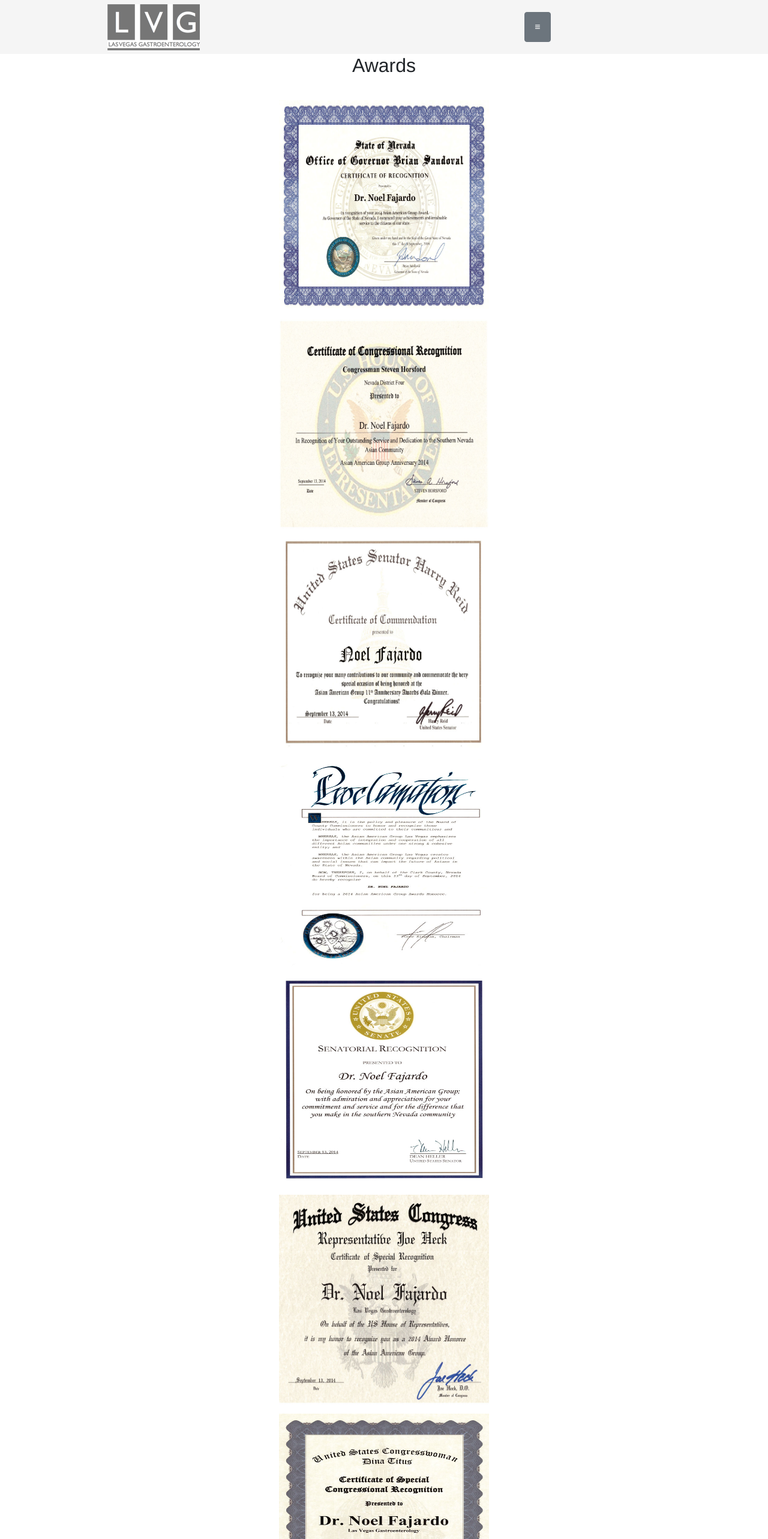
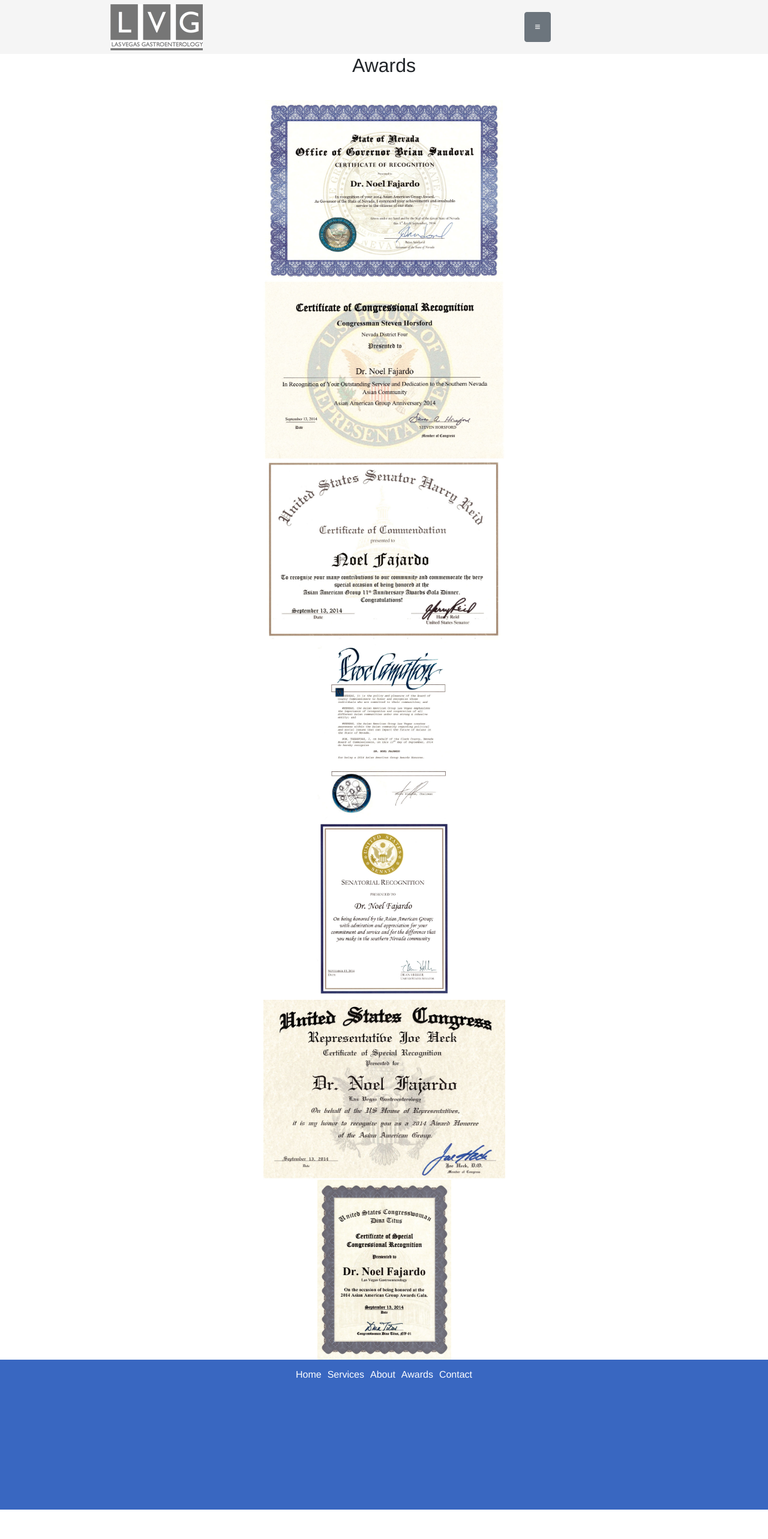
Before and after one commit to Ssimion13/lvewebsite, a React (Create React App) app: page /Awards in a window 1280 px wide. Shown: the top 2566 px of the page at 60% size. After the commit the page ends 2517 px from the top, so only its background shows below. Built offline with nearby package versions, Linux system fonts and the light colour scheme; what react-google-maps would draw is missing.

Commit message:
modals for awards fully set; added page for smartpill

```diff
--- a/src/Pages/AwardModal.js
+++ b/src/Pages/AwardModal.js
@@ -1,7 +1,11 @@
 import React from 'react';
 import { Button, Modal, ModalHeader, ModalBody, ModalFooter } from 'reactstrap';
 
+
+
+
 class ModalExample extends React.Component {
+
   constructor(props) {
     super(props);
     this.state = {
@@ -11,24 +15,35 @@
     this.toggle = this.toggle.bind(this);
   }
 
+
   toggle() {
     this.setState({
       modal: !this.state.modal
     });
   }
 
-  render() {
+  render(props) {
+    const styles = {
+      background: `URL(${this.props.image})`,
+      backgroundPosition: "center",
+      backgroundSize: "contain",
+      backgroundRepeat: "no-repeat",
+      opacity: `${this.props.opacity} || 1`,
+      color: `${this.props.color}` || "white",
+      width: "90%",
+      height: "300px",
+      display: "flex",
+      justifyContent: "center",
+      alignItems: "center",
+    }
     return (
-      <div>
-        <Button color="danger" onClick={this.toggle}>{this.props.buttonLabel}</Button>
+      <div style={styles} onClick={this.toggle}>
         <Modal isOpen={this.state.modal} toggle={this.toggle} className={this.props.className}>
-          <ModalHeader toggle={this.toggle} charCode="Y">Modal title</ModalHeader>
           <ModalBody>
-            Lorem ipsum dolor sit amet, consectetur adipisicing elit, sed do eiusmod tempor incididunt ut labore et dolore magna aliqua. Ut enim ad minim veniam, quis nostrud exercitation ullamco laboris nisi ut aliquip ex ea commodo consequat. Duis aute irure dolor in reprehenderit in voluptate velit esse cillum dolore eu fugiat nulla pariatur. Excepteur sint occaecat cupidatat non proident, sunt in culpa qui officia deserunt mollit anim id est laborum.
+            <img className="awardImage" src={this.props.image} />
           </ModalBody>
           <ModalFooter>
-            <Button color="primary" onClick={this.toggle}>Do Something</Button>{' '}
-            <Button color="secondary" onClick={this.toggle}>Cancel</Button>
+            <Button color="secondary" onClick={this.toggle}>Close </Button>
           </ModalFooter>
         </Modal>
       </div>
--- a/src/Pages/Awards.js
+++ b/src/Pages/Awards.js
@@ -6,6 +6,7 @@
 import AWARD05 from "../Images/AWARD05.jpg";
 import AWARD06 from "../Images/AWARD06.jpg";
 import AWARD07 from "../Images/AWARD07.jpg";
+import AwardModal from "./AwardModal"
 
 function Awards(){
     return(
@@ -13,13 +14,13 @@
             <h2 className="centeredTitle" > Awards </h2>
             <br/>
             <div className="imageHolder">
-                <img className="awardImage" alt="certificate of recognition 1" src={AWARD01} />
-                <img className="awardImage" alt="certificate of recognition 2" src={AWARD02} />
-                <img className="awardImage" alt="certificate of recognition 3" src={AWARD03} />
-                <img className="awardImage" alt="Asian American Group Awards Honoree" src={AWARD04} />
-                <img className="awardImage" alt="certificate of recognition 4" src={AWARD05} />
-                <img className="awardImage" alt="certificate of recognition 5" src={AWARD06} />
-                <img className="awardImage" alt="certificate of recognition 6" src={AWARD07} />
+                <AwardModal image={AWARD01} />
+                <AwardModal image={AWARD02} />
+                <AwardModal image={AWARD03} />
+                <AwardModal image={AWARD04} />
+                <AwardModal image={AWARD05} />
+                <AwardModal image={AWARD06} />
+                <AwardModal image={AWARD07} />
             </div>
         </div>
     )
--- a/src/Pages/Services/ColonoscopyCancerScreening.js
+++ b/src/Pages/Services/ColonoscopyCancerScreening.js
@@ -32,11 +32,12 @@
 
         </p>
         <p>
-        Have more questions about this procedure here are some links to help you:
+        Have more questions about this procedure? <br/>
+        here are some links to help you:
             <br/>
             <ol>
-            <a href="www.google.com" > Medical Guidelines for Colonoscopy Screening </a>
-            <a> Mayo Clinic Colonoscopy Definition </a>
+            <a href="http://www.gastro.org/practice/medical-position-statements" > Medical Guidelines for Colonoscopy Screening </a>
+            <a href="http://www.mayoclinic.org/tests-procedures/colonoscopy/basics/definition/prc-20013624"> Mayo Clinic Colonoscopy Definition </a>
             </ol>
         </p>
         </div>
--- a/src/index.css
+++ b/src/index.css
@@ -21,6 +21,7 @@
 
 
 .logo {
+  padding-left: 10px;
 }
 
 .topbarMain {
@@ -286,9 +287,8 @@
 }
 
 .awardImage {
-  width: 350px;
+  width: 100%;
   height: 350px;
-  margin-bottom: 15px;
 }
 
 /* end Award Page */
```
Also changed, not shown: src/Pages/Services/GIMotilityClinic/SmartPill.js (added, +45 -0 lines).
